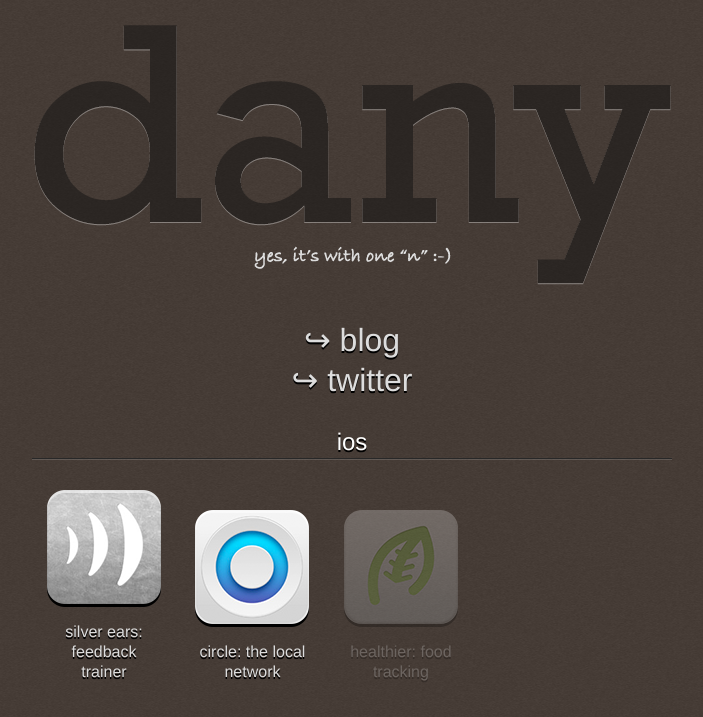
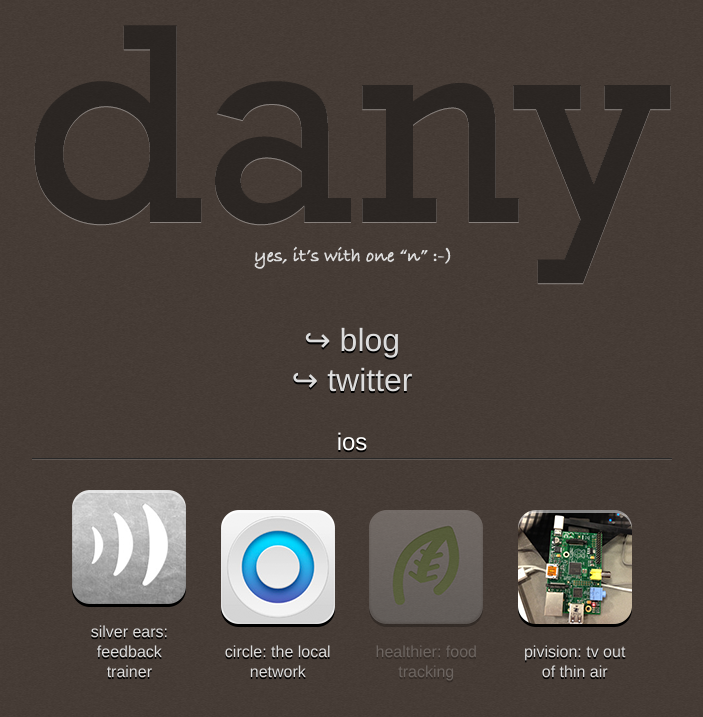
Before and after one commit to nessup/joumaa.com, a plain HTML site: page index.html in a window 1280 px wide. Shown: the top 717 px of the page, without its empty margins (288-991 px from the left). Drawn offline with Linux system fonts and the light colour scheme.

Commit message:
Adding pivision

```diff
--- a/css/main.css
+++ b/css/main.css
@@ -93,6 +93,8 @@ header h1 {
 	display: inline-block;
 	margin: 0 auto;
 	list-style: none;
+	text-align: center;
+	width: 100%;
 }
 
 .section ul li {
--- a/index.html
+++ b/index.html
@@ -42,7 +42,7 @@
 	</div>
 	<div class="section container">
 		<h2>ios</h2>
-		<ul>
+		<ul id="projects">
 			<li class="project">
 				<a href="https://itunes.apple.com/us/app/silver-ears/id507809287?mt=8" target="_blank">
 					<img src="img/projects/silverears.png" alt="Circle" />
@@ -59,6 +59,12 @@
 				<a href="#">
 					<img src="img/projects/healthier.png" alt="Circle" />
 					<span class="title">healthier</span>: food tracking
+				</a>
+			</li>
+			<li class="project">
+				<a href="http://hackmit.challengepost.com/submissions/17993-pivision" target="_blank">
+					<img src="img/projects/pivision.png" alt="Circle" />
+					<span class="title">pivision</span>: tv out of thin air
 				</a>
 			</li>
 		</ul>
```
Also changed, not shown: img/projects/pivision.png (added).
